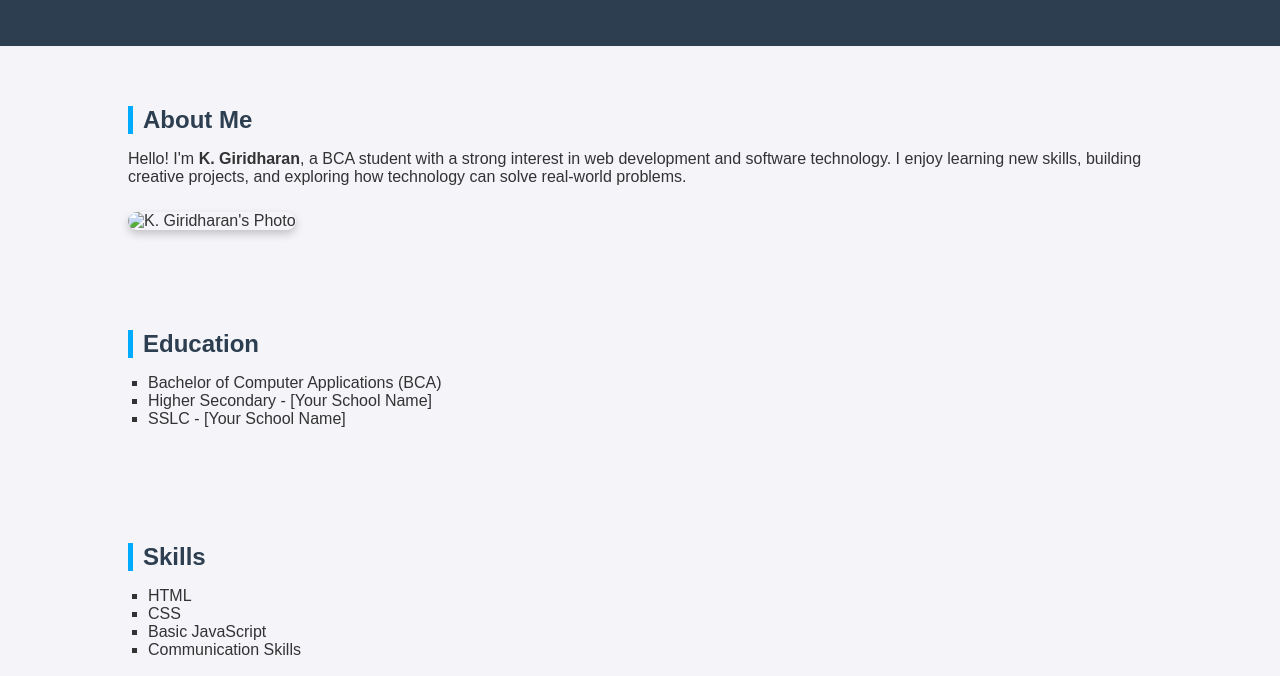
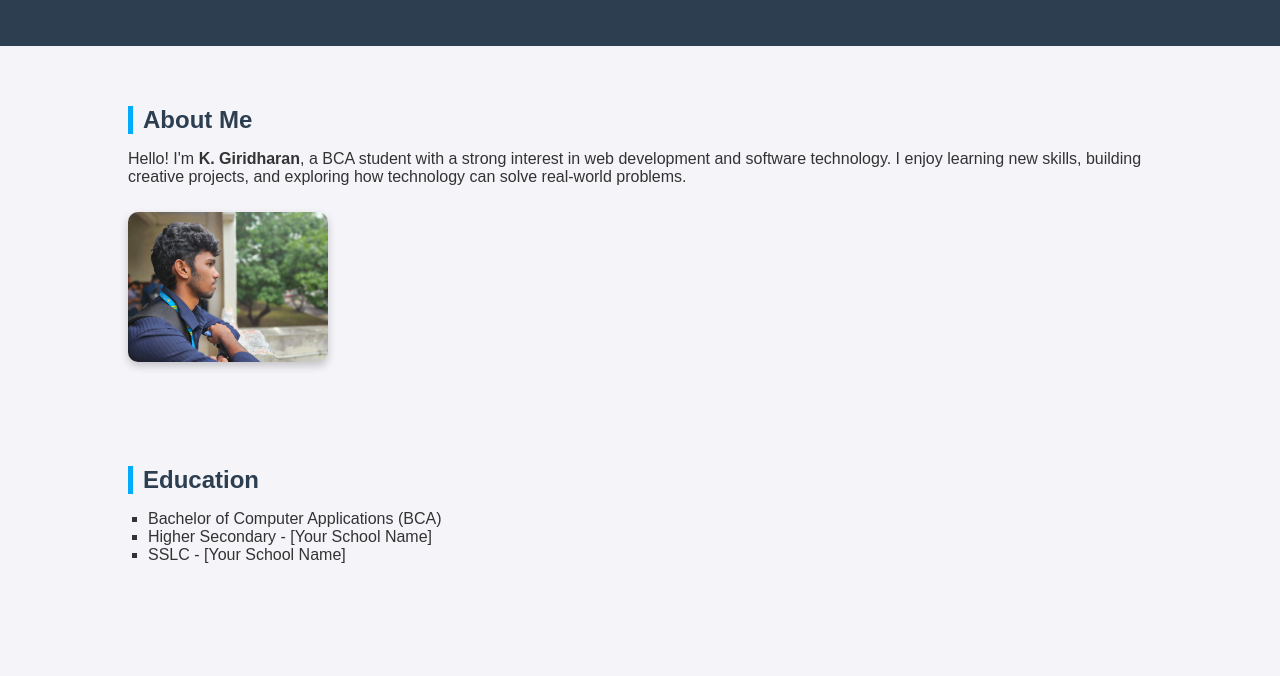
Before and after one commit to giri15092006-ship-it/Giri-portfolio-, a plain HTML site: page profile.html in a window 1280 px wide. Shown: the part 110-786 px from the top of the page. Drawn offline with Linux system fonts and the light colour scheme.

Commit message:
Update profile.html

```diff
--- a/profile.html
+++ b/profile.html
@@ -73,7 +73,7 @@
   <section>
     <h2>About Me</h2>
     <p>Hello! I'm <b>K. Giridharan</b>, a BCA student with a strong interest in web development and software technology. I enjoy learning new skills, building creative projects, and exploring how technology can solve real-world problems.</p>
-    <img src="my-photo.jpg" alt="K. Giridharan's Photo" width="200">
+    <img src="IMG-20250313-WA0003.jpg" alt="K. Giridharan's Photo" width="200">
   </section>
 
   <!-- Education Section -->
```
